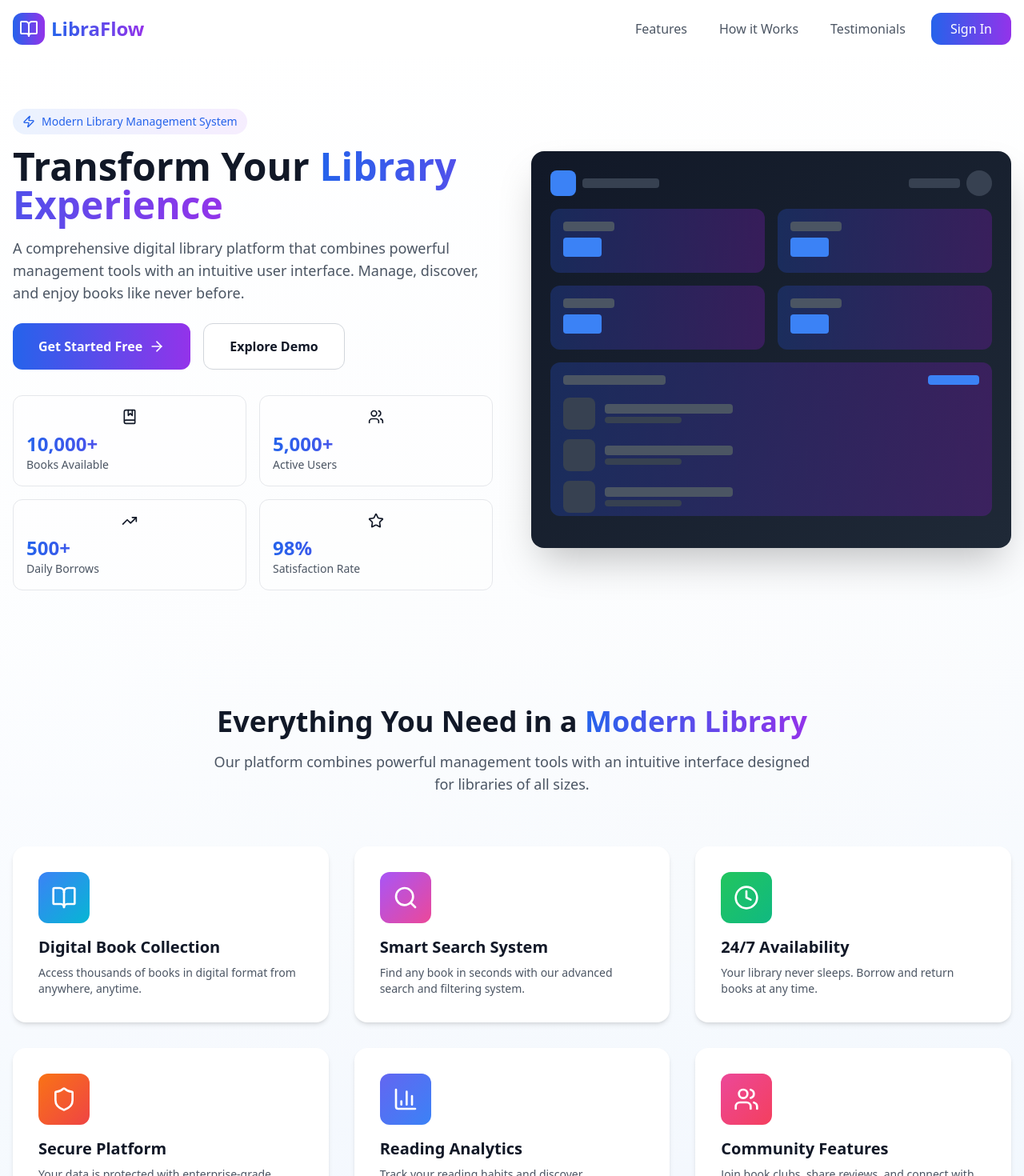
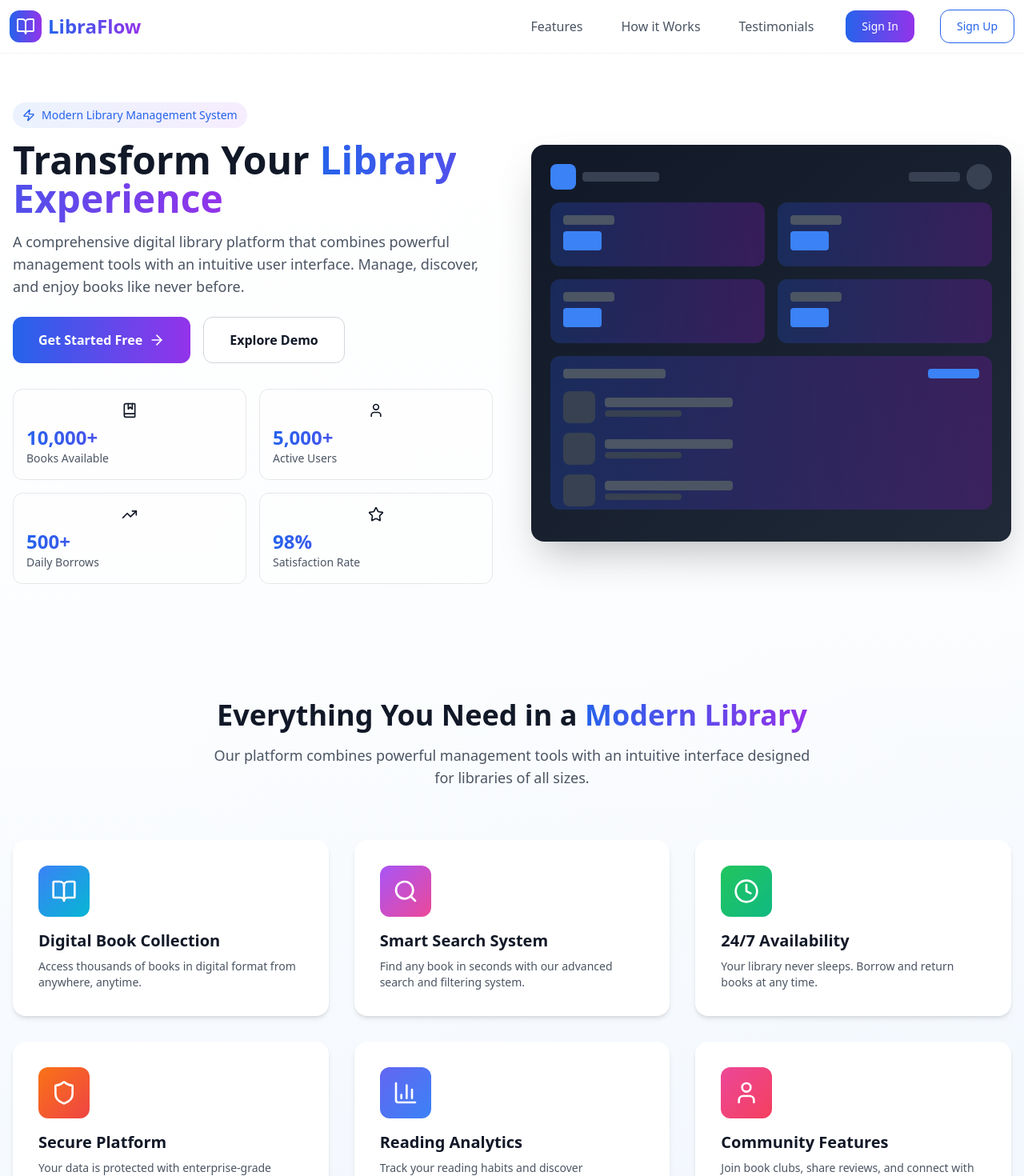
Before and after one commit to GTK-kala/library-management-system, a React (Vite) app in the folder Frontend/: page / in a window 1280 px wide. Shown: the top 1470 px of the page at 80% size. Built offline with nearby package versions, Linux system fonts and the light colour scheme.

Commit message:
Fixing the landing page layout for small screen and adding back to top button

```diff
--- a/Frontend/src/assets/Data/data.js
+++ b/Frontend/src/assets/Data/data.js
@@ -13,9 +13,133 @@ import {
   RefreshCw,
   Shield,
   CheckCircle,
+  Search,
+  Star,
 } from "lucide-react";
 
 //////////////////////////////////////////////////
+
+////////////// LANDING PAGE DATA ////////////////
+export const steps = [
+  {
+    number: "01",
+    title: "Create Account",
+    description: "Sign up in seconds with your email address",
+    icon: "👤",
+  },
+  {
+    number: "02",
+    title: "Browse Collection",
+    description: "Explore thousands of books across all genres",
+    icon: "📚",
+  },
+  {
+    number: "03",
+    title: "Borrow Books",
+    description: "Borrow books instantly with one click",
+    icon: "📖",
+  },
+  {
+    number: "04",
+    title: "Enjoy Reading",
+    description: "Read anytime, anywhere on any device",
+    icon: "🌟",
+  },
+];
+export const stats2 = [
+  {
+    label: "Books Available",
+    value: "10,000+",
+    icon: <BookMarked className="w-4 h-4 sm:w-5 sm:h-5" />,
+  },
+  {
+    label: "Active Users",
+    value: "5,000+",
+    icon: <User className="w-4 h-4 sm:w-5 sm:h-5" />,
+  },
+  {
+    label: "Daily Borrows",
+    value: "500+",
+    icon: <TrendingUp className="w-4 h-4 sm:w-5 sm:h-5" />,
+  },
+  {
+    label: "Satisfaction Rate",
+    value: "98%",
+    icon: <Star className="w-4 h-4 sm:w-5 sm:h-5" />,
+  },
+];
+export const features = [
+  {
+    icon: <BookOpen className="w-6 h-6 sm:w-8 sm:h-8" />,
+    title: "Digital Book Collection",
+    description:
+      "Access thousands of books in digital format from anywhere, anytime.",
+    color: "from-blue-500 to-cyan-500",
+  },
+  {
+    icon: <Search className="w-6 h-6 sm:w-8 sm:h-8" />,
+    title: "Smart Search System",
+    description:
+      "Find any book in seconds with our advanced search and filtering system.",
+    color: "from-purple-500 to-pink-500",
+  },
+  {
+    icon: <Clock className="w-6 h-6 sm:w-8 sm:h-8" />,
+    title: "24/7 Availability",
+    description:
+      "Your library never sleeps. Borrow and return books at any time.",
+    color: "from-green-500 to-emerald-500",
+  },
+  {
+    icon: <Shield className="w-6 h-6 sm:w-8 sm:h-8" />,
+    title: "Secure Platform",
+    description:
+      "Your data is protected with enterprise-grade security measures.",
+    color: "from-orange-500 to-red-500",
+  },
+  {
+    icon: <BarChart3 className="w-6 h-6 sm:w-8 sm:h-8" />,
+    title: "Reading Analytics",
+    description:
+      "Track your reading habits and discover personalized recommendations.",
+    color: "from-indigo-500 to-blue-500",
+  },
+  {
+    icon: <User className="w-6 h-6 sm:w-8 sm:h-8" />,
+    title: "Community Features",
+    description:
+      "Join book clubs, share reviews, and connect with fellow readers.",
+    color: "from-pink-500 to-rose-500",
+  },
+];
+export const testimonials = [
+  {
+    name: "Sarah Johnson",
+    role: "University Student",
+    content:
+      "This library system revolutionized how I study! The digital collection saved me hours of searching.",
+    rating: 5,
+    avatar: "SJ",
+  },
+  {
+    name: "Michael Chen",
+    role: "Research Scholar",
+    content:
+      "The search functionality is incredibly powerful. Found rare academic papers I couldn't find elsewhere.",
+    rating: 5,
+    avatar: "MC",
+  },
+  {
+    name: "Emma Williams",
+    role: "Book Club President",
+    content:
+      "Our book club has grown 300% since we started using LibraFlow. The community features are amazing!",
+    rating: 4,
+    avatar: "EW",
+  },
+];
+
+/////////////////////////////////////////////////
 
 ////////////// DASHBOARD PAGE DATA //////////////
 export const statCards = [
--- a/Frontend/src/pages/Landing.jsx
+++ b/Frontend/src/pages/Landing.jsx
@@ -1,155 +1,45 @@
-import { useState } from "react"; // Added for mobile menu
-import { motion } from "framer-motion";
 import { Link } from "react-router-dom";
+import { useState, useEffect } from "react";
+import { steps, stats2, features, testimonials } from "../assets/Data/data";
+import { motion, AnimatePresence } from "framer-motion";
 import {
   BookOpen,
-  Users,
-  Search,
-  Clock,
-  Shield,
-  BarChart3,
   Star,
   ArrowRight,
-  CheckCircle,
-  BookMarked,
   Calendar,
-  TrendingUp,
   Zap,
   Globe,
   Menu,
   X,
+  ChevronUp,
 } from "lucide-react";
 
 const Landing = () => {
-  const [isMenuOpen, setIsMenuOpen] = useState(false); // Mobile menu state
+  const [isMenuOpen, setIsMenuOpen] = useState(false);
+  const [showBackToTop, setShowBackToTop] = useState(false);
 
-  const features = [
-    {
-      icon: <BookOpen className="w-6 h-6 sm:w-8 sm:h-8" />,
-      title: "Digital Book Collection",
-      description:
-        "Access thousands of books in digital format from anywhere, anytime.",
-      color: "from-blue-500 to-cyan-500",
-    },
-    {
-      icon: <Search className="w-6 h-6 sm:w-8 sm:h-8" />,
-      title: "Smart Search System",
-      description:
-        "Find any book in seconds with our advanced search and filtering system.",
-      color: "from-purple-500 to-pink-500",
-    },
-    {
-      icon: <Clock className="w-6 h-6 sm:w-8 sm:h-8" />,
-      title: "24/7 Availability",
-      description:
-        "Your library never sleeps. Borrow and return books at any time.",
-      color: "from-green-500 to-emerald-500",
-    },
-    {
-      icon: <Shield className="w-6 h-6 sm:w-8 sm:h-8" />,
-      title: "Secure Platform",
-      description:
-        "Your data is protected with enterprise-grade security measures.",
-      color: "from-orange-500 to-red-500",
-    },
-    {
-      icon: <BarChart3 className="w-6 h-6 sm:w-8 sm:h-8" />,
-      title: "Reading Analytics",
-      description:
-        "Track your reading habits and discover personalized recommendations.",
-      color: "from-indigo-500 to-blue-500",
-    },
-    {
-      icon: <Users className="w-6 h-6 sm:w-8 sm:h-8" />,
-      title: "Community Features",
-      description:
-        "Join book clubs, share reviews, and connect with fellow readers.",
-      color: "from-pink-500 to-rose-500",
-    },
-  ];
+  // Back to top functionality
+  useEffect(() => {
+    const handleScroll = () => {
+      setShowBackToTop(window.scrollY > 300);
+    };
 
-  const steps = [
-    {
-      number: "01",
-      title: "Create Account",
-      description: "Sign up in seconds with your email address",
-      icon: "👤",
-    },
-    {
-      number: "02",
-      title: "Browse Collection",
-      description: "Explore thousands of books across all genres",
-      icon: "📚",
-    },
-    {
-      number: "03",
-      title: "Borrow Books",
-      description: "Borrow books instantly with one click",
-      icon: "📖",
-    },
-    {
-      number: "04",
-      title: "Enjoy Reading",
-      description: "Read anytime, anywhere on any device",
-      icon: "🌟",
-    },
-  ];
+    window.addEventListener("scroll", handleScroll);
+    return () => window.removeEventListener("scroll", handleScroll);
+  }, []);
 
-  const testimonials = [
-    {
-      name: "Sarah Johnson",
-      role: "University Student",
-      content:
-        "This library system revolutionized how I study! The digital collection saved me hours of searching.",
-      rating: 5,
-      avatar: "SJ",
-    },
-    {
-      name: "Michael Chen",
-      role: "Research Scholar",
-      content:
-        "The search functionality is incredibly powerful. Found rare academic papers I couldn't find elsewhere.",
-      rating: 5,
-      avatar: "MC",
-    },
-    {
-      name: "Emma Williams",
-      role: "Book Club President",
-      content:
-        "Our book club has grown 300% since we started using LibraFlow. The community features are amazing!",
-      rating: 4,
-      avatar: "EW",
-    },
-  ];
-
-  const stats = [
-    {
-      label: "Books Available",
-      value: "10,000+",
-      icon: <BookMarked className="w-4 h-4 sm:w-5 sm:h-5" />,
-    },
-    {
-      label: "Active Users",
-      value: "5,000+",
-      icon: <Users className="w-4 h-4 sm:w-5 sm:h-5" />,
-    },
-    {
-      label: "Daily Borrows",
-      value: "500+",
-      icon: <TrendingUp className="w-4 h-4 sm:w-5 sm:h-5" />,
-    },
-    {
-      label: "Satisfaction Rate",
-      value: "98%",
-      icon: <Star className="w-4 h-4 sm:w-5 sm:h-5" />,
-    },
-  ];
+  const scrollToTop = () => {
+    window.scrollTo({
+      top: 0,
+      behavior: "smooth",
+    });
+  };
 
   return (
     <div className="min-h-screen overflow-x-hidden bg-gradient-to-b from-white via-blue-50/30 to-white dark:from-gray-900 dark:via-gray-800 dark:to-gray-900">
-      {/* Navigation - Fixed for mobile */}
-      <nav className="container sticky top-0 z-50 px-3 py-4 mx-auto sm:px-4 bg-white/80 dark:bg-gray-900/80 backdrop-blur-sm">
-        <div className="flex items-center justify-between">
+      {/* Navigation - Fixed and improved */}
+      <nav className="fixed top-0 left-0 right-0 z-50 px-3 py-3 border-b bg-white/90 dark:bg-gray-900/90 backdrop-blur-md border-gray-200/50 dark:border-gray-800/50">
+        <div className="container flex items-center justify-between mx-auto max-w-7xl">
           <Link to="/" className="flex items-center space-x-2">
             <div className="flex items-center justify-center w-8 h-8 sm:w-10 sm:h-10 rounded-xl bg-gradient-to-r from-blue-600 to-purple-600">
               <BookOpen className="w-4 h-4 text-white sm:w-6 sm:h-6" />
@@ -160,7 +50,7 @@ const Landing = () => {
           </Link>
 
           {/* Desktop Navigation */}
-          <div className="items-center hidden space-x-4 md:flex lg:space-x-6">
+          <div className="items-center hidden space-x-6 md:flex lg:space-x-8">
             <a
               href="#features"
               className="px-2 py-1 text-sm text-gray-600 transition-colors lg:text-base dark:text-gray-300 hover:text-blue-600 dark:hover:text-blue-400"
@@ -181,9 +71,15 @@ const Landing = () => {
             </a>
             <Link
               to="/login"
-              className="px-4 py-4 text-sm text-white transition-shadow sm:px-6 sm:py-2 sm:text-base bg-gradient-to-r from-blue-600 to-purple-600 rounded-xl hover:shadow-lg"
+              className="px-5 py-2.5 text-sm font-medium text-white transition-all duration-300 bg-gradient-to-r from-blue-600 to-purple-600 rounded-xl hover:shadow-lg hover:scale-105"
             >
               Sign In
+            </Link>
+            <Link
+              to="/register"
+              className="px-5 py-2.5 text-sm font-medium text-blue-600 transition-all duration-300 border border-blue-600 rounded-xl hover:bg-blue-50 dark:text-blue-400 dark:border-blue-400 dark:hover:bg-blue-900/20"
+            >
+              Sign Up
             </Link>
           </div>
 
@@ -201,14 +97,15 @@ const Landing = () => {
         </div>
 
         {/* Mobile Navigation Menu */}
+        <AnimatePresence>
           {isMenuOpen && (
             <motion.div
-            initial={{ opacity: 0, y: -20 }}
-            animate={{ opacity: 1, y: 0 }}
-            exit={{ opacity: 0, y: -20 }}
-            className="pb-4 mt-4 border-b border-gray-200 md:hidden dark:border-gray-700"
+              initial={{ opacity: 0, height: 0 }}
+              animate={{ opacity: 1, height: "auto" }}
+              exit={{ opacity: 0, height: 0 }}
+              className="overflow-hidden md:hidden"
             >
-            <div className="flex flex-col space-y-3">
+              <div className="container flex flex-col px-3 py-4 mx-auto space-y-4 max-w-7xl">
                 <a
                   href="#features"
                   className="py-2 text-gray-600 dark:text-gray-300 hover:text-blue-600 dark:hover:text-blue-400"
@@ -230,17 +127,30 @@ const Landing = () => {
                 >
                   Testimonials
                 </a>
+                <div className="flex flex-col gap-3 pt-2">
                   <Link
                     to="/login"
-                className="py-2 text-center text-white bg-gradient-to-r from-blue-600 to-purple-600 rounded-xl"
+                    className="px-4 py-3 text-center text-white bg-gradient-to-r from-blue-600 to-purple-600 rounded-xl"
                     onClick={() => setIsMenuOpen(false)}
                   >
                     Sign In
                   </Link>
+                  <Link
+                    to="/register"
+                    className="px-4 py-3 text-center text-blue-600 border border-blue-600 rounded-xl dark:text-blue-400 dark:border-blue-400"
+                    onClick={() => setIsMenuOpen(false)}
+                  >
+                    Sign Up
+                  </Link>
+                </div>
               </div>
             </motion.div>
           )}
+        </AnimatePresence>
       </nav>
+
+      {/* Add padding to account for fixed navbar */}
+      <div className="pt-16"></div>
 
       {/* Hero Section - Optimized for mobile */}
       <section className="container px-3 py-8 mx-auto sm:px-4 sm:py-16">
@@ -290,7 +200,7 @@ const Landing = () => {
 
             {/* Stats - Improved for mobile */}
             <div className="grid grid-cols-2 gap-3 sm:gap-4">
-              {stats.map((stat, index) => (
+              {stats2.map((stat, index) => (
                 <motion.div
                   key={stat.label}
                   initial={{ opacity: 0, y: 20 }}
@@ -696,6 +606,22 @@ const Landing = () => {
           </div>
         </div>
       </footer>
+
+      {/* Back to Top Button */}
+      <AnimatePresence>
+        {showBackToTop && (
+          <motion.button
+            initial={{ opacity: 0, scale: 0.8 }}
+            animate={{ opacity: 1, scale: 1 }}
+            exit={{ opacity: 0, scale: 0.8 }}
+            onClick={scrollToTop}
+            className="fixed z-50 p-3 text-white transition-all duration-300 rounded-full shadow-lg bottom-6 right-6 bg-gradient-to-r from-blue-600 to-purple-600 hover:shadow-xl hover:scale-110 active:scale-95"
+            aria-label="Back to top"
+          >
+            <ChevronUp className="w-5 h-5" />
+          </motion.button>
+        )}
+      </AnimatePresence>
     </div>
   );
 };
```
Lines whose indentation alone changed are shown as unchanged.
